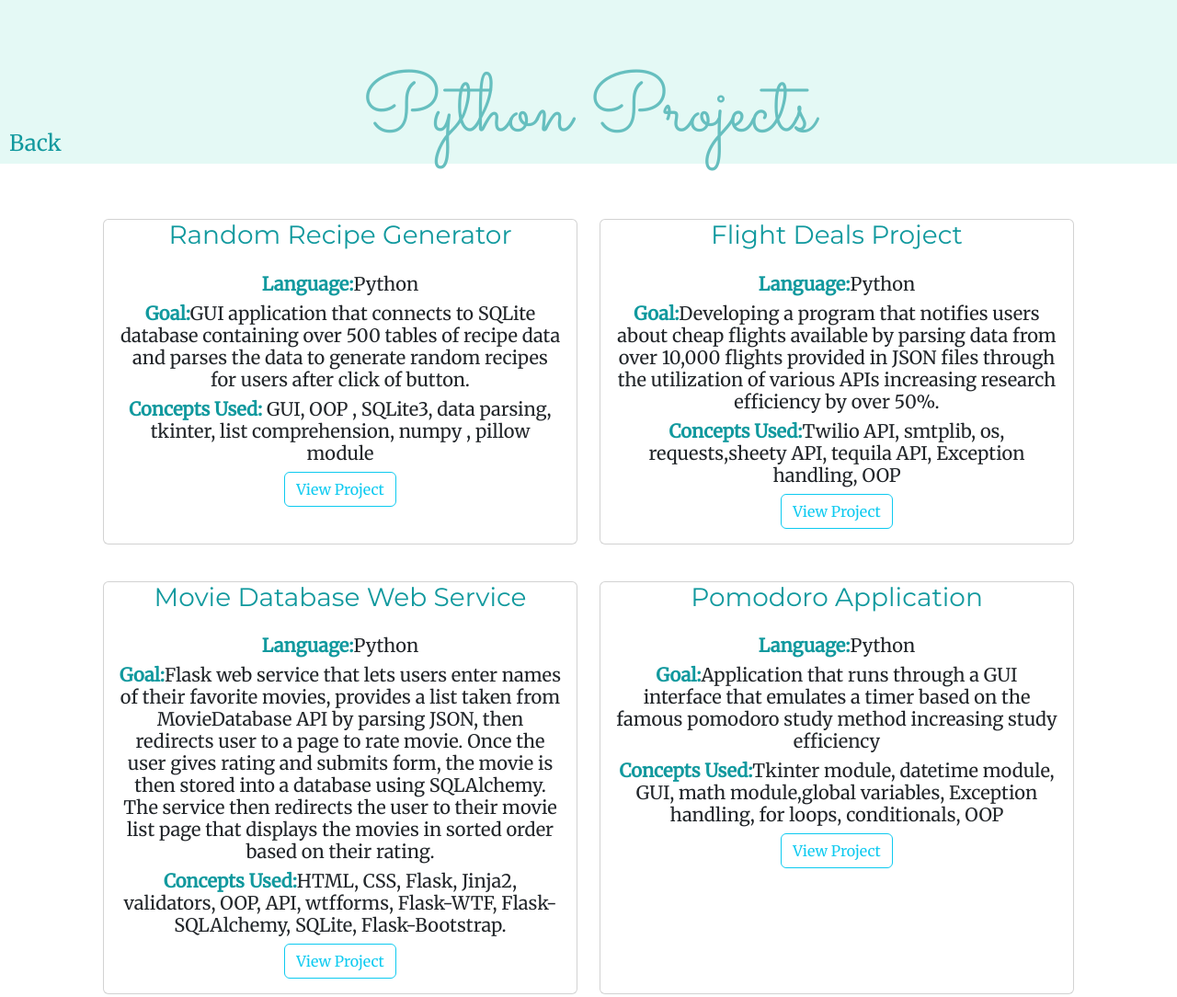
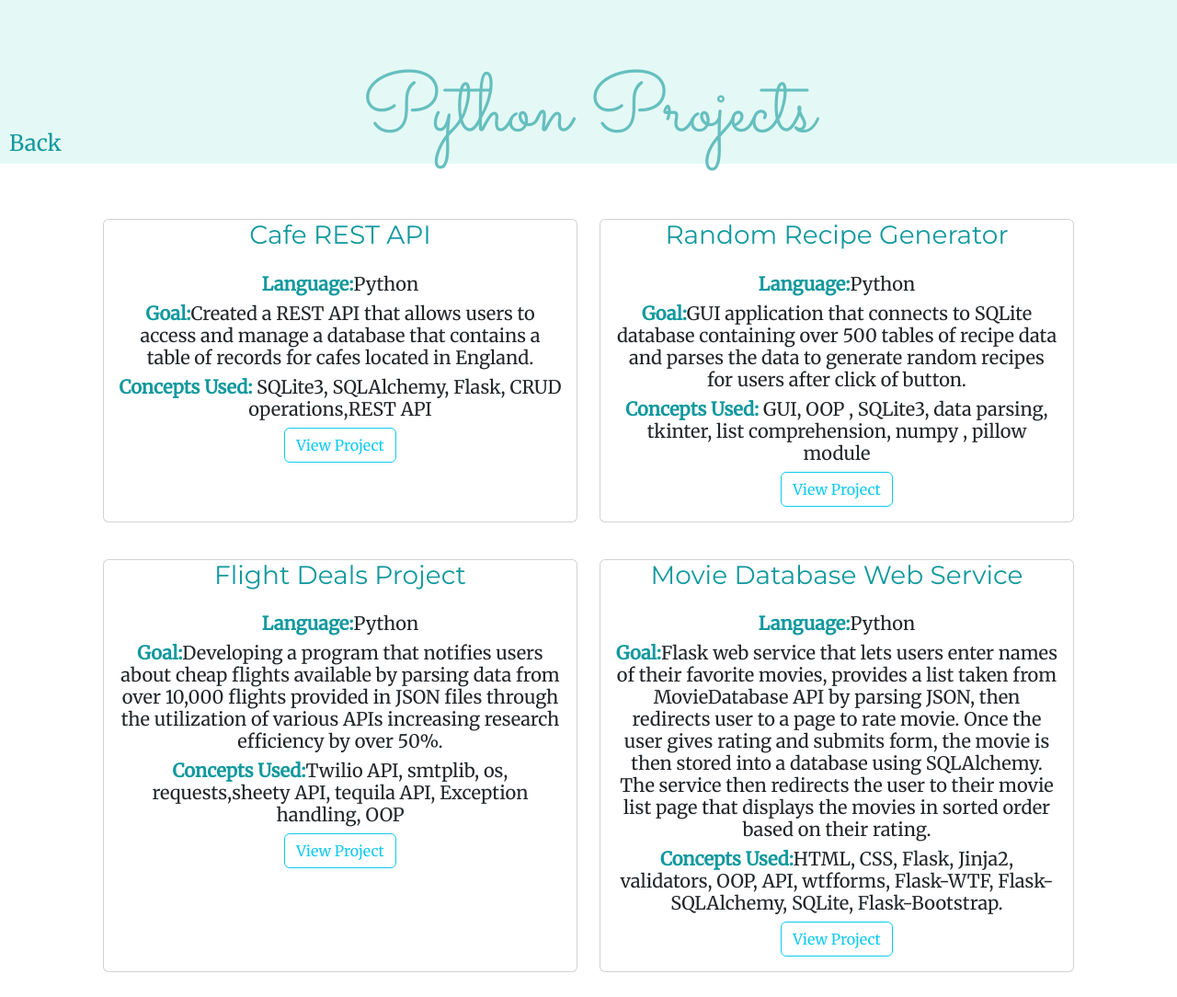
Before and after one commit to Dillon1john/Mypage, a plain HTML site: page pythonProjects.html in a window 1280 px wide. Shown: the top 1084 px of the page at 92% size. Drawn offline with nearby package versions, Linux system fonts and the light colour scheme.

Commit message:
Update pythonProjects.html

```diff
--- a/pythonProjects.html
+++ b/pythonProjects.html
@@ -25,7 +25,21 @@
     <div class="projectTable row">
 
 
-       <div class="project-column col-lg-6">
+      <div class="project-column col-lg-6">
+        <div class="card h-100">
+          <div class="project-title class-header">
+            <h3>Cafe REST API</h3>
+          </div>
+          <div class="card-body">
+            <h5><strong>Language:</strong>Python</h5>
+            <h5><strong>Goal:</strong>Created a REST API that allows users to access and manage a database that contains a table of records for cafes located in England.</h5>
+              <h5><strong>Concepts Used:</strong> SQLite3, SQLAlchemy, Flask, CRUD operations,REST API</h5>
+              <a href="https://github.com/Dillon1john/Cafe-REST-API"><button class="btn btn-outline-info" >View Project</button></a>
+          </div>
+        </div>
+      </div>
+
+      <div class="project-column col-lg-6">
         <div class="card h-100">
           <div class="project-title class-header">
             <h3>Random Recipe Generator</h3>
```
